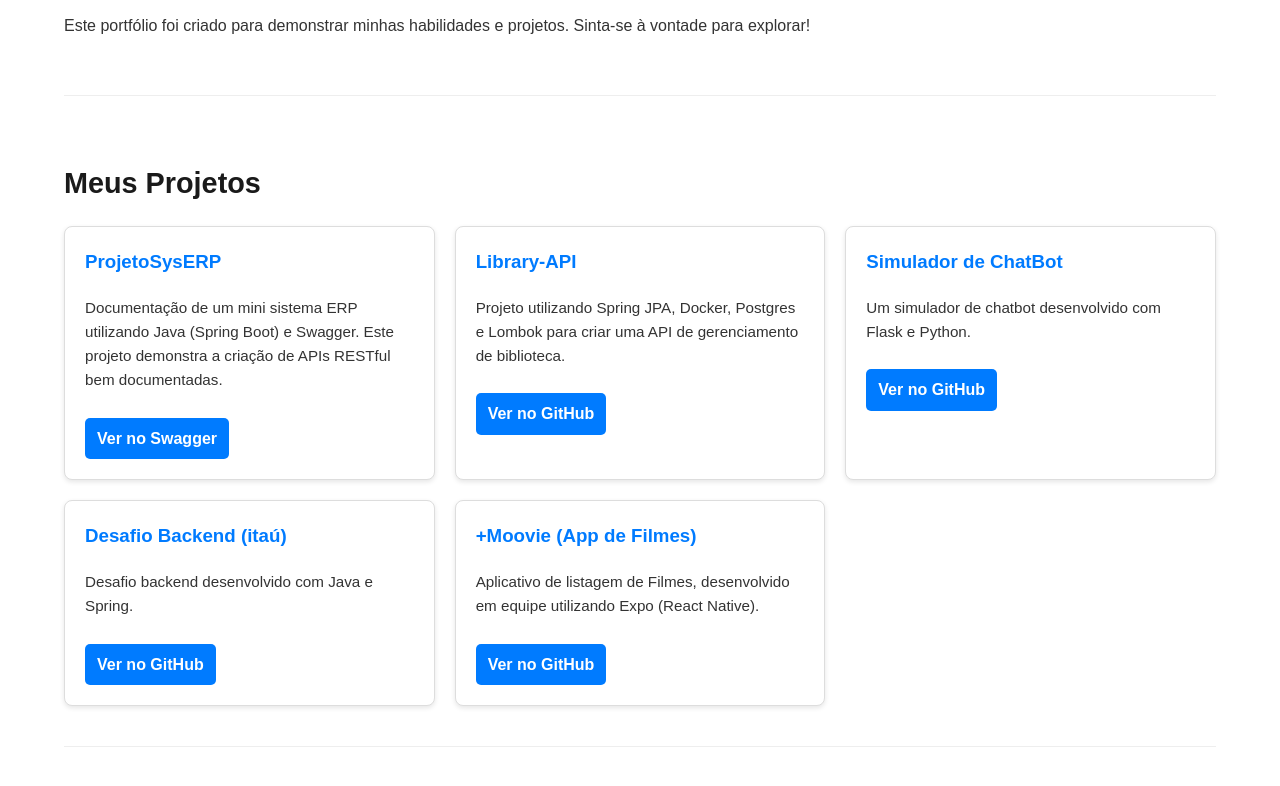
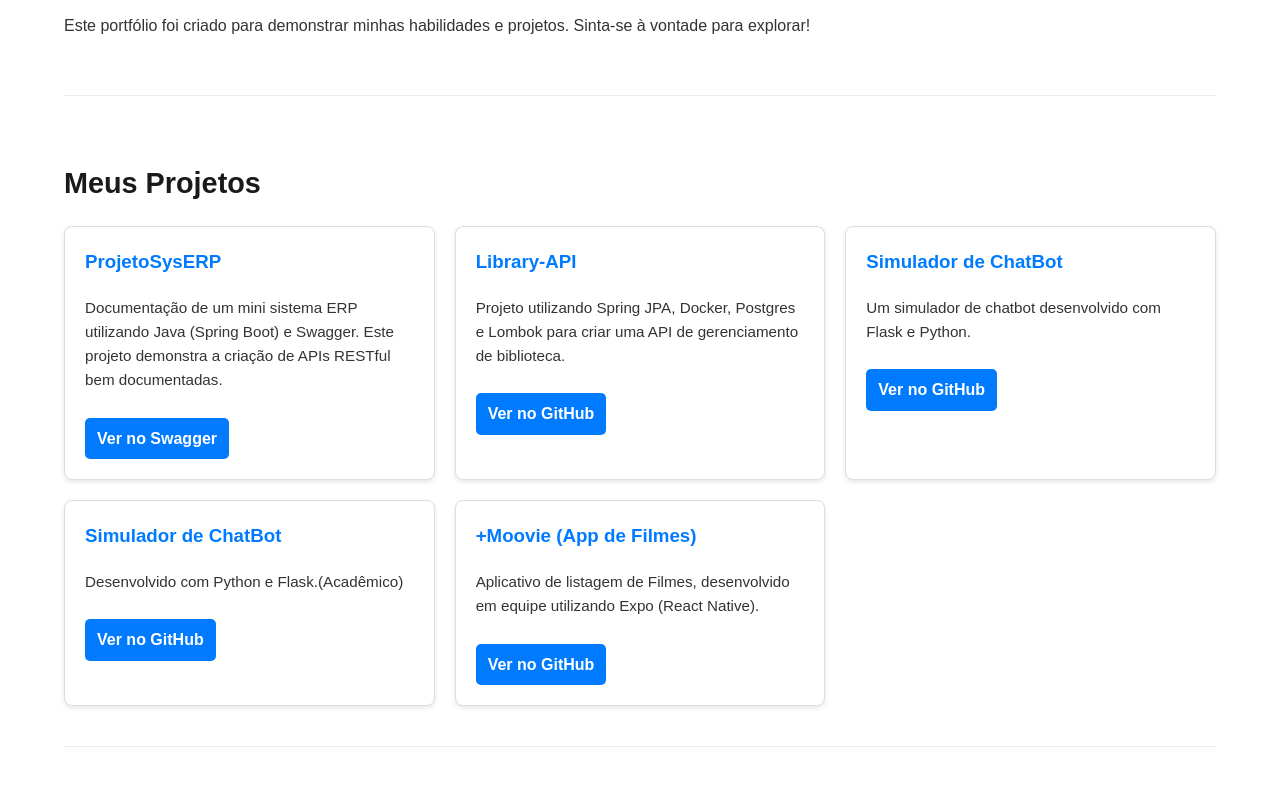
Before and after one commit to Luis-unk/Luis-unk.io, a plain HTML site: page index.html in a window 1280 px wide. Shown: the part 328-1114 px from the top of the page. Drawn offline with nearby package versions, Linux system fonts and the light colour scheme.

Commit message:
Atualizar o index.html

```diff
--- a/index.html
+++ b/index.html
@@ -57,9 +57,9 @@
                     <a href="https://github.com/Luis-unk/simuladorChatBot" target="_blank" class="github-link">Ver no GitHub</a>
                 </div>
                 <div class="project-card">
-                    <h3>Desafio Backend (itaú)</h3>
-                    <p>Desafio backend desenvolvido com Java e Spring.</p>
-                    <a href="https://github.com/Luis-unk/desafio-itau-backend" target="_blank" class="github-link">Ver no GitHub</a>
+                    <h3>Simulador de ChatBot</h3>
+                    <p>Desenvolvido com Python e Flask.(Acadêmico)</p>
+                    <a href="https://github.com/Luis-unk/simuladorChatBot" target="_blank" class="github-link">Ver no GitHub</a>
                 </div>
                  <div class="project-card">
                     <h3>+Moovie (App de Filmes)</h3>
```
